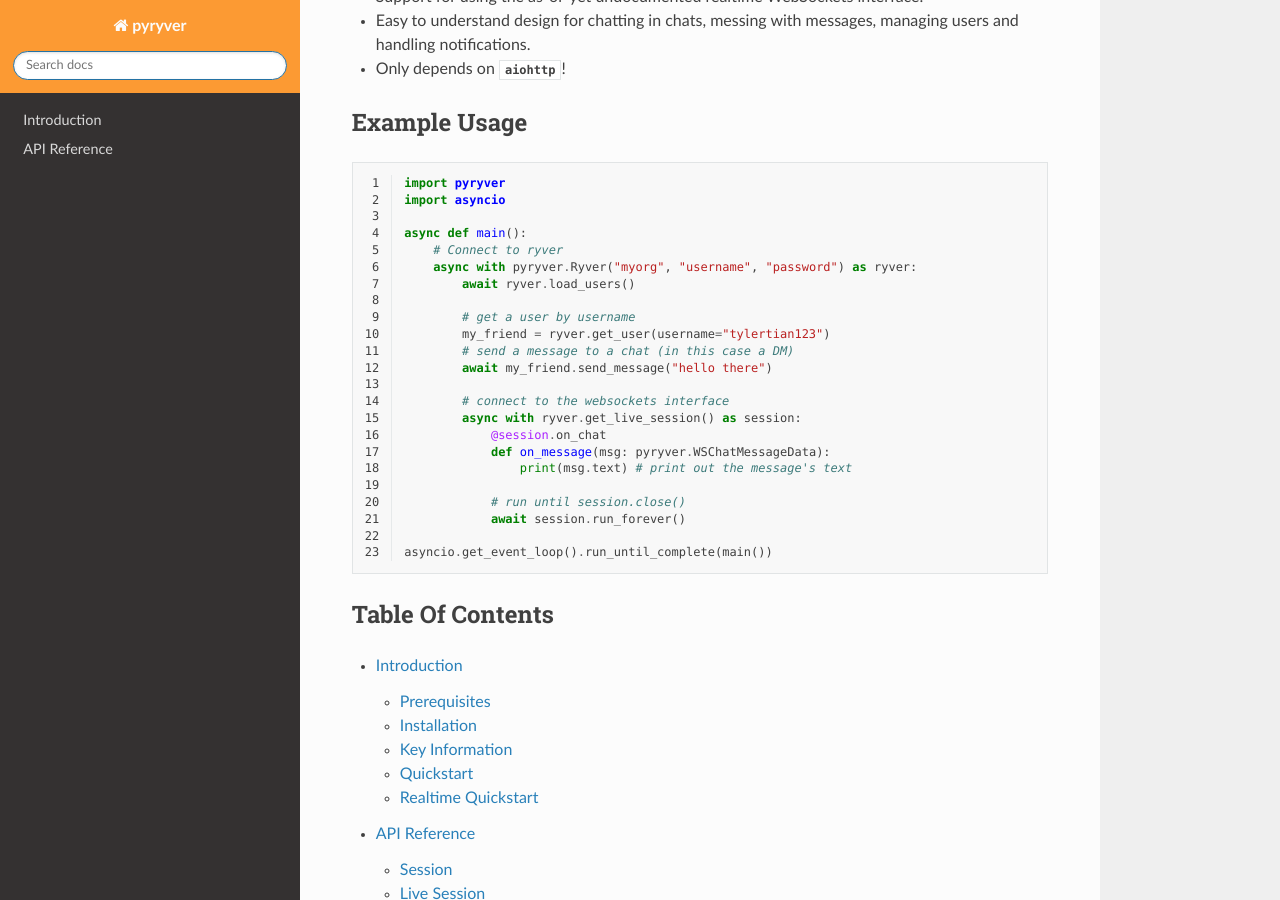
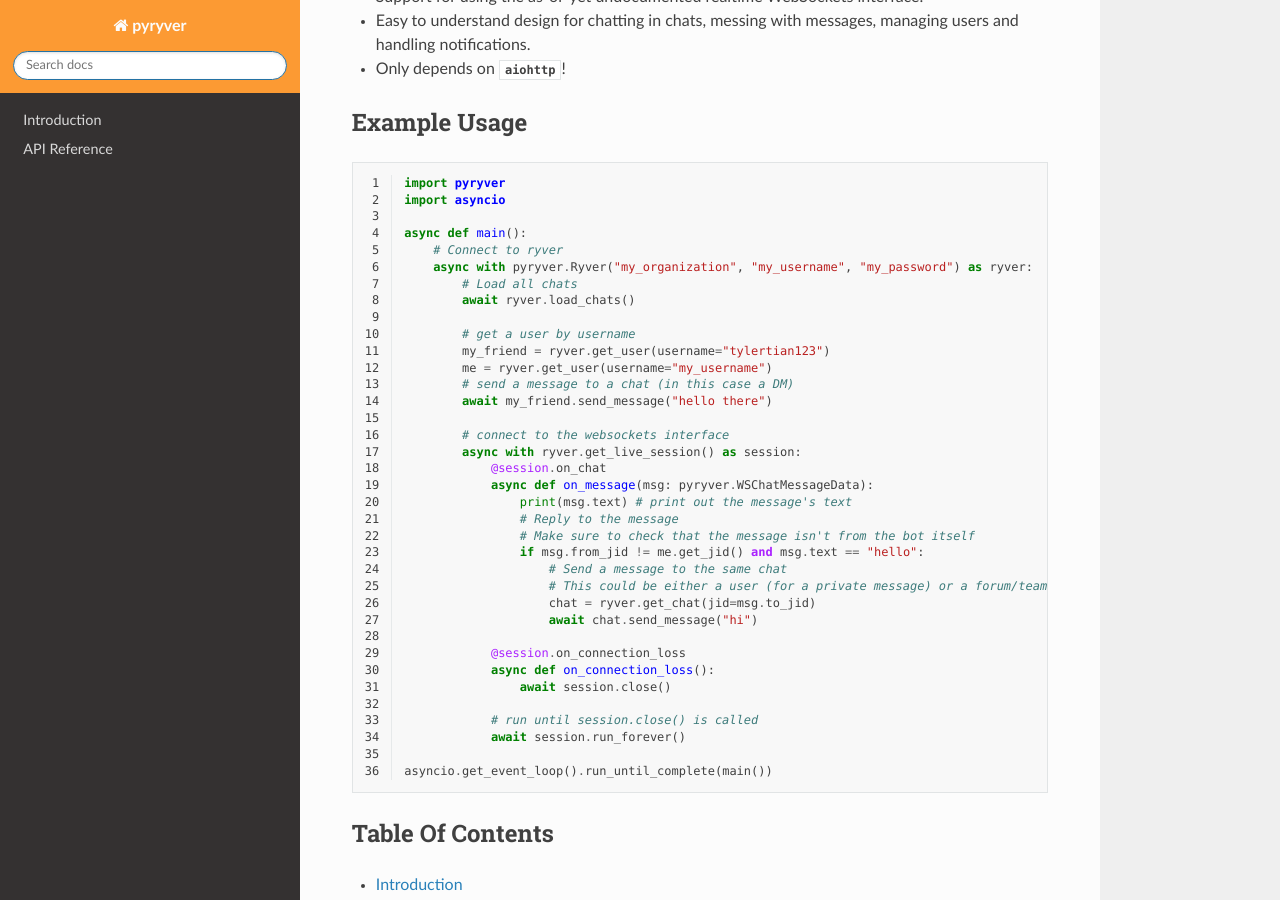
Before and after one commit to tylertian123/pyryver, a Sphinx documentation site: the page built from docs/index.rst, in a window 1280 px wide and 900 px high, scrolled down 304 px. Built offline with Sphinx 7.4.7 and the Read the Docs theme 2.0.0, drawn with Linux system fonts in a browser that asks for light colours.

Commit message:
Update README and docs snippets
Update README to include an example and change the status of v0.3.
Update some snippets to fix errors and improve the code.

```diff
--- a/docs/_snippets/frontpage1.py
+++ b/docs/_snippets/frontpage1.py
@@ -3,21 +3,34 @@
 
 async def main():
     # Connect to ryver
-    async with pyryver.Ryver("myorg", "username", "password") as ryver:
-        await ryver.load_users()
+    async with pyryver.Ryver("my_organization", "my_username", "my_password") as ryver:
+        # Load all chats
+        await ryver.load_chats()
 
         # get a user by username
         my_friend = ryver.get_user(username="tylertian123")
+        me = ryver.get_user(username="my_username")
         # send a message to a chat (in this case a DM)
         await my_friend.send_message("hello there")
 
         # connect to the websockets interface
         async with ryver.get_live_session() as session:
             @session.on_chat
-            def on_message(msg: pyryver.WSChatMessageData):
+            async def on_message(msg: pyryver.WSChatMessageData):
                 print(msg.text) # print out the message's text
+                # Reply to the message
+                # Make sure to check that the message isn't from the bot itself
+                if msg.from_jid != me.get_jid() and msg.text == "hello":
+                    # Send a message to the same chat
+                    # This could be either a user (for a private message) or a forum/team
+                    chat = ryver.get_chat(jid=msg.to_jid)
+                    await chat.send_message("hi")
 
-            # run until session.close()
+            @session.on_connection_loss
+            async def on_connection_loss():
+                await session.close()
+
+            # run until session.close() is called
             await session.run_forever()
 
 asyncio.get_event_loop().run_until_complete(main())
--- a/docs/intro.rst
+++ b/docs/intro.rst
@@ -85,6 +85,10 @@
 there are two fields our "bot" needs to care about: ``to_jid``, which specifies which chat the message was posted in, and ``text``, which is the content of the message. ``from_jid`` refers to the message's creator.
 Perhaps unintuitively, the ``to_jid`` field should be referring to our user's chat, since we're looking at a private DM. For group chats, you'd expect the chat's JID here.
 
+.. note::
+   Note that the callback will be called even if the message was sent by the current logged in user!
+   Therefore, even if you want to respond to messages from everyone, you should still make sure to check that ``from_jid`` is not the bot user's JID to avoid replying to your own messages.
+
 Notice how we're working with the chat's **JID** here, which is a string, as opposed to the regular ID, which is an integer.
 This is because the websocket system uses JIDs to refer to chats. Using this information, we can complete our terrible little bot:
 
```
Also changed, not shown: README.md (+57 -2 lines).
